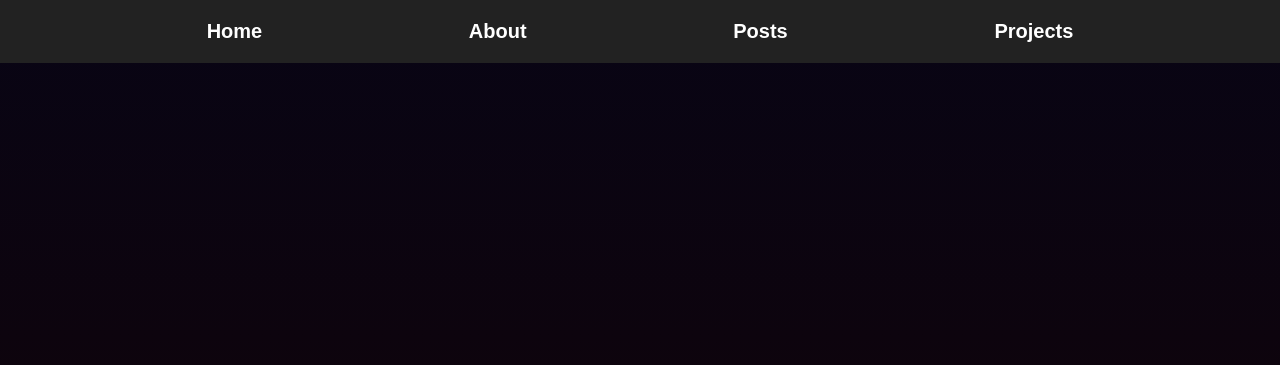
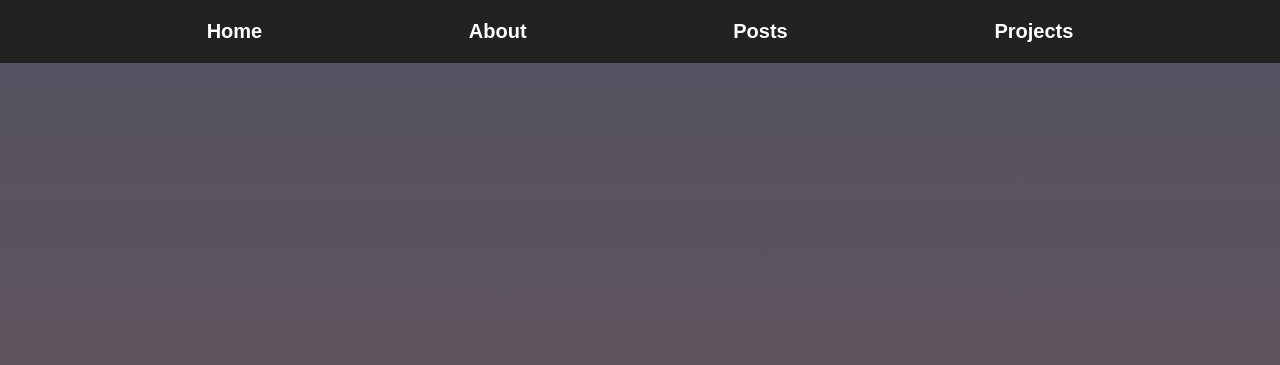
Before and after one commit to Wanderluzter/blog, a plain HTML site: page index.html in a window 1280 px wide. Shown: the top 365 px of the page. Drawn offline with Linux system fonts and the light colour scheme; the site is published under a folder, as on GitHub Pages, so addresses that start at the root find nothing.

Commit message:
Update index.css

```diff
--- a/styles/index.css
+++ b/styles/index.css
@@ -190,7 +190,7 @@ footer {
   align-items: center;     /* Centraliza o conteúdo horizontalmente */
   height: 100vh;           /* 100% da altura da tela */
   margin: 0;
-  background: linear-gradient(rgba(18, 9, 39, 0.5), rgba(41, 6, 6, 0.5)), url('/imgs/mysterious_background.jpg') no-repeat center center fixed;
+  background: linear-gradient(rgba(18, 9, 39, 0.5), rgba(41, 6, 6, 0.5)), url('../imgs/mysterious_background.jpg') no-repeat center center fixed;
   background-size: cover;
   background-attachment: fixed;
   color: white;
```
